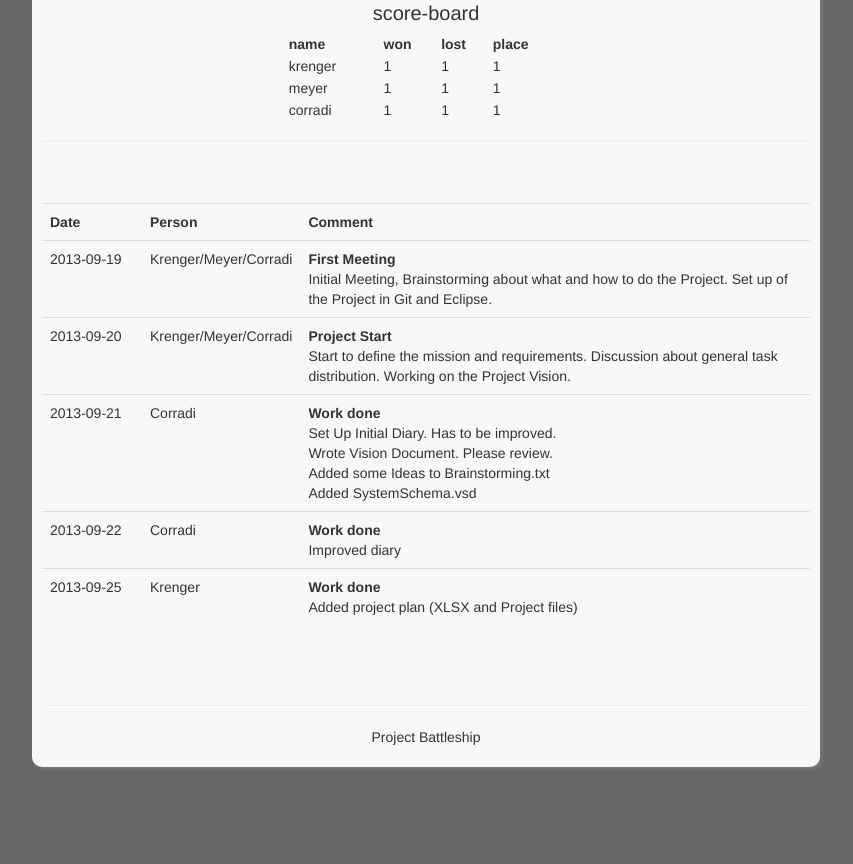
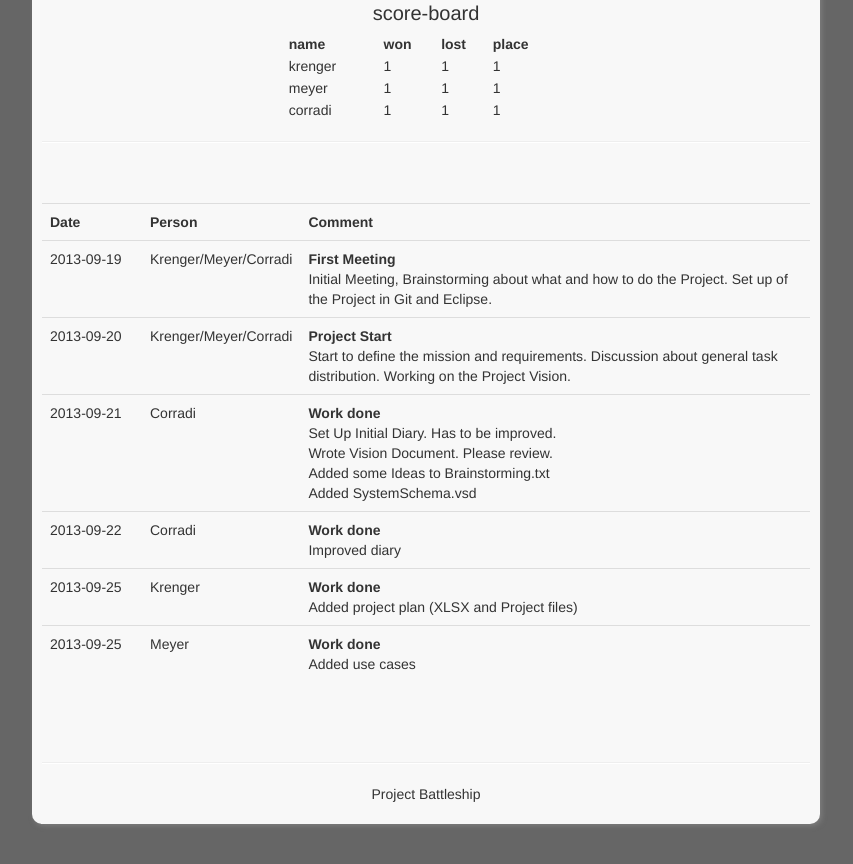
Before and after one commit to simonkrenger/ch.bfh.bti7301.w2013.battleship, a plain HTML site: page Battleship/doc/diary.html in a window 1280 px wide. Shown: the part 323-1187 px from the top of the page, without its empty margins (214-1067 px from the left). Before the commit the page ends 1130 px from the top, so only its background shows below. Drawn offline with nearby package versions, Linux system fonts and the light colour scheme.

Commit message:
Updated use cases and diary

```diff
--- a/Battleship/doc/diary.html
+++ b/Battleship/doc/diary.html
@@ -104,6 +104,12 @@
 						<td><b>Work done</b><br />
 							Added project plan (XLSX and Project files)
 					</tr>
+				<tr week="39">
+						<td>2013-09-25</td>
+						<td>Meyer</td>
+						<td><b>Work done</b><br />
+							Added use cases
+				</tr>
 
 				</table>
 			</div>
```
Also changed, not shown: 4 other files.
